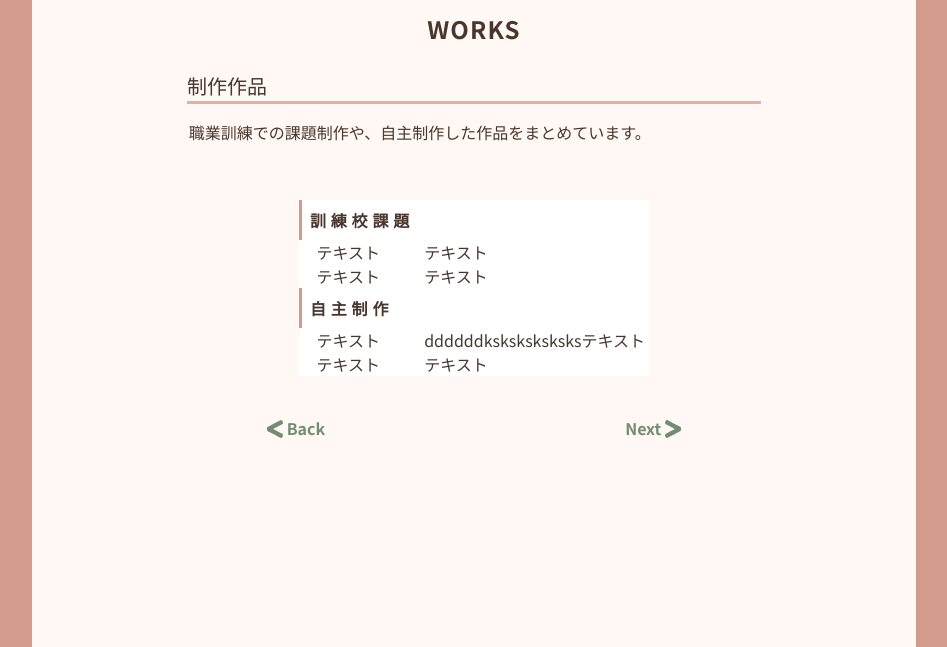
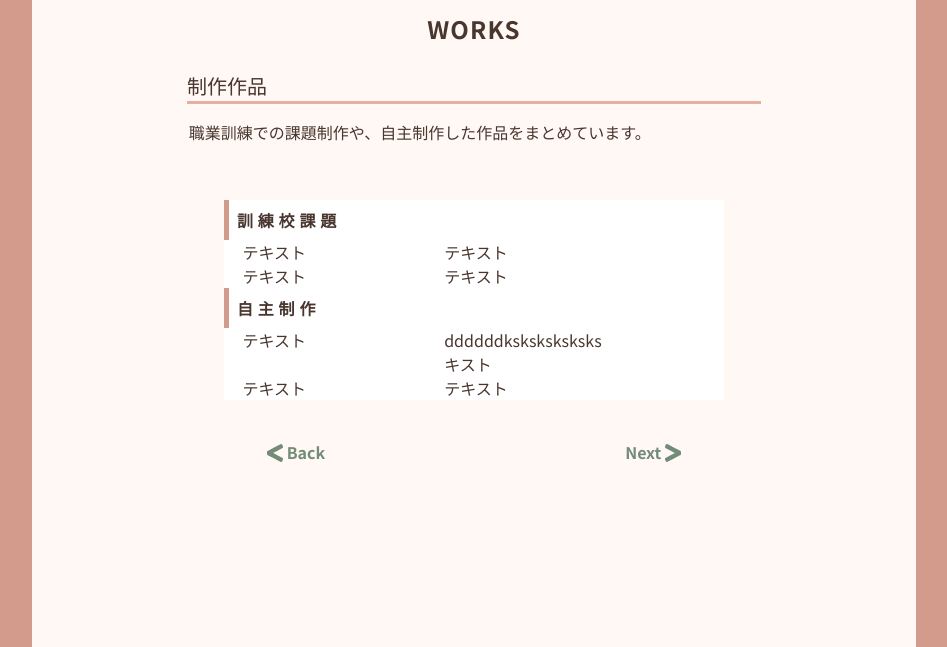
Before and after one commit to yamaguchi-wp2609-14/portfolio, a plain HTML site: page works.html in a window 1280 px wide. Shown: the part 153-800 px from the top of the page, without its empty margins (166-1113 px from the left). Drawn offline with Linux system fonts and the light colour scheme; a web font is replaced by a local one.

Commit message:
追加作業

```diff
--- a/css/style.css
+++ b/css/style.css
@@ -268,7 +268,7 @@ h3 {
 }
 
 .work-table {
-    width: 350px;
+    width: 500px;
     background-color: #ffffff;
     padding-right: var(--space-20);
     margin: 0 auto;
@@ -276,9 +276,10 @@ h3 {
 }
 
 .work-h2 {
-    border-left: 3px solid var(--color-bgc);
+    border-left: 5px solid var(--color-bgc);
     padding: var(--space-8);
     letter-spacing: 0.3rem;
+    margin-bottom: var(--space-16);
 }
 
 .work-td1 {
--- a/works.html
+++ b/works.html
@@ -64,7 +64,7 @@
                     <tbody>
                         <tr>
                             <td class="work-td1">テキスト</td>
-                            <td class="work-td2">ddddddksksksksksksテキスト</td>
+                            <td class="work-td2">ddddddksksksksksks<br>キスト</td>
                         </tr>
                         <tr>
                             <td class="work-td1">テキスト</td>
```
